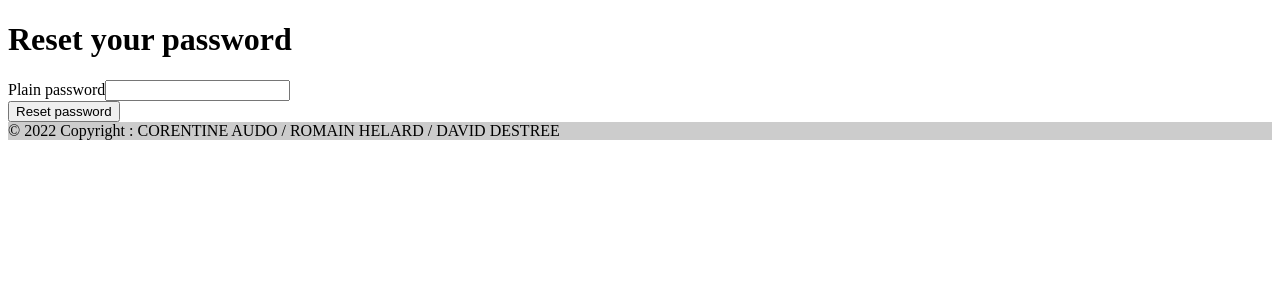
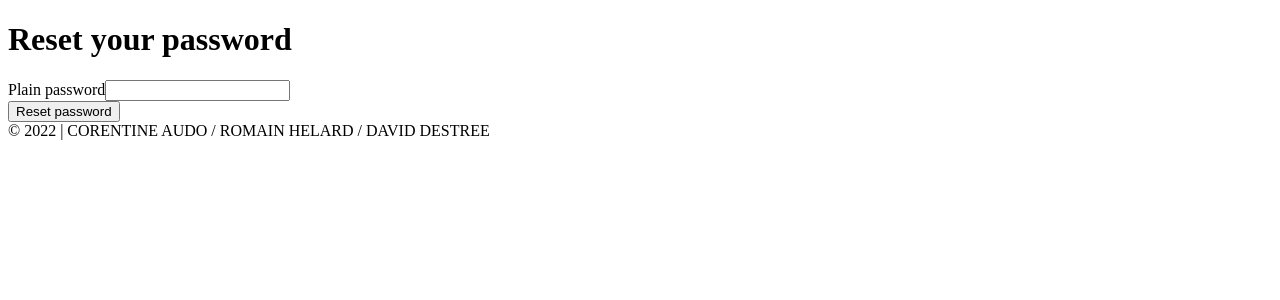
Before and after one commit to romainhelard/ENI-SORTIR-SYMFONY, a Symfony app: template templates/reset_password/reset.html.twig in a window 1280 px wide. Shown: the part 96-396 px from the top of the page. Run offline with Twig, Linux system fonts and the light colour scheme; the template is opened without the code that fills it, so the values that code supplies are empty; form fields are guessed from the names that the template uses; some libraries are stand-ins or nearby versions.

Commit message:
Footer OK - 100%

```diff
--- a/assets/styles/app.scss
+++ b/assets/styles/app.scss
@@ -4,6 +4,7 @@
 @import "detail_events";
 @import "navBar";
 @import "login";
+@import "footer";
 
 body {
     background-color: rgb(255, 255, 255);
--- /dev/null
+++ b/assets/styles/footer.scss
@@ -0,0 +1,4 @@
+.footer {
+    background-color: white;
+    color: rgb(166, 166, 166);
+}
--- a/templates/base.html.twig
+++ b/templates/base.html.twig
@@ -70,8 +70,8 @@ crossorigin="">
         {% endblock %}
 
     {% block footer %}
-        <div class="text-center p-3 mt-5" style="background-color: rgba(0, 0, 0, 0.2);">
-            © 2022 Copyright : CORENTINE AUDO / ROMAIN HELARD / DAVID DESTREE  </a>
+        <div class="footer text-center p-3 mt-5">
+            © 2022 | CORENTINE AUDO / ROMAIN HELARD / DAVID DESTREE  </a>
         </div>
 
     {% endblock %}
```
